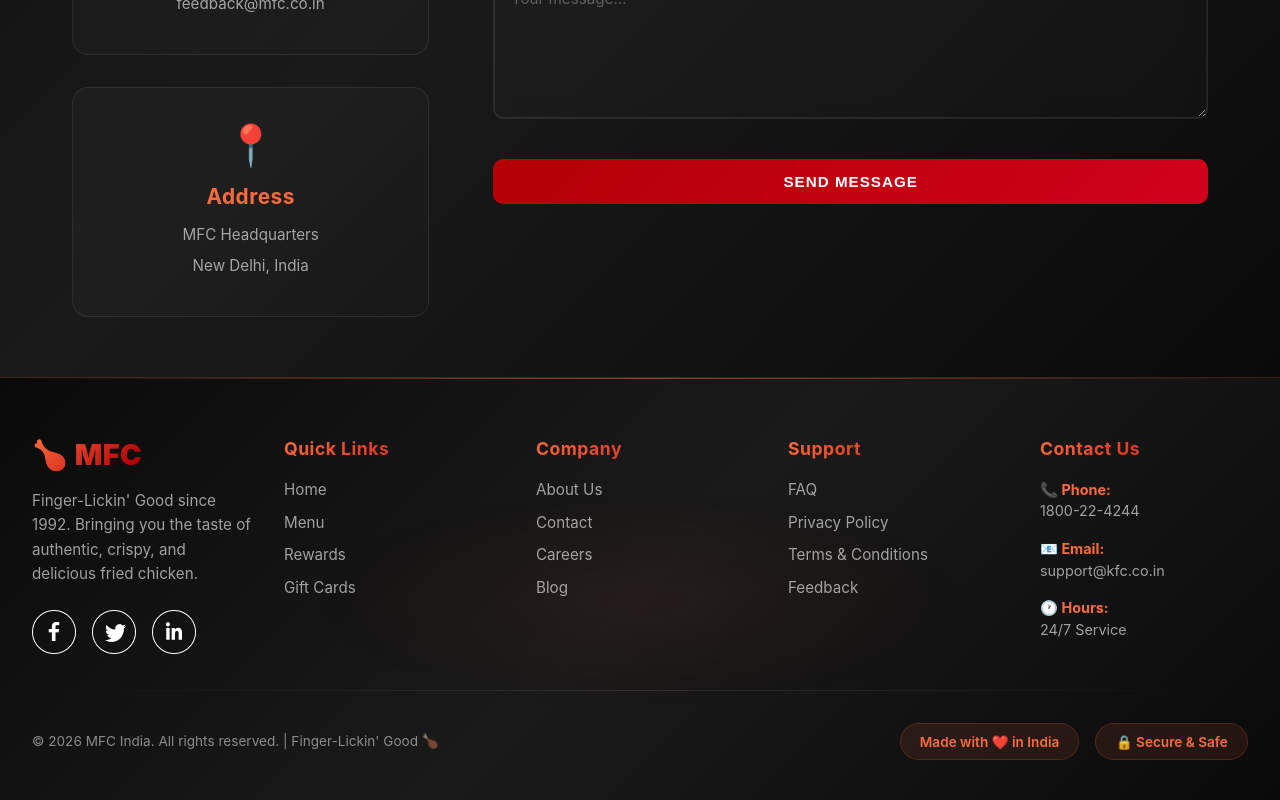
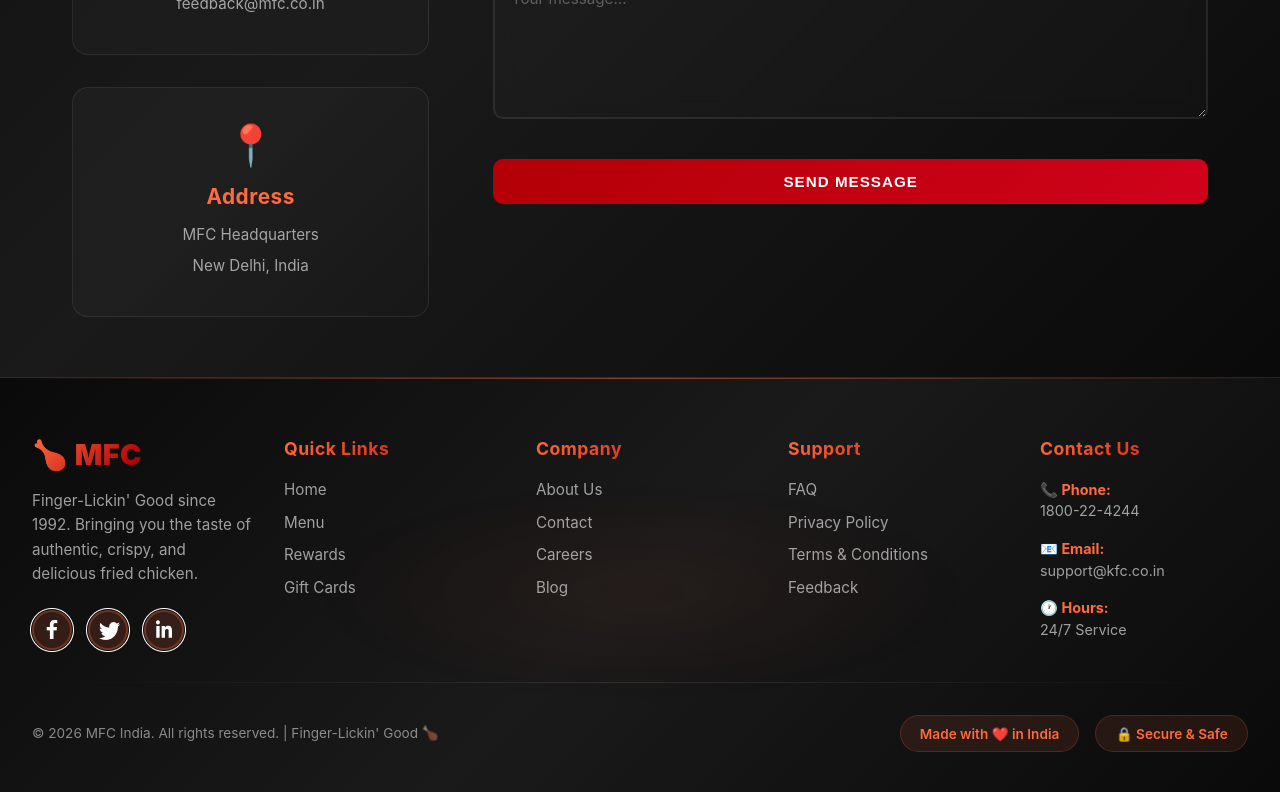
Before and after one commit to ramkolhedev/MFC_Ram, a React (Vite) app: page /contact in a window 1280 px wide. Shown: the part 857-1657 px from the top of the page. Built offline with nearby package versions, Linux system fonts and the light colour scheme; a web font is replaced by a local one.

Commit message:
Update Footer.jsx

```diff
--- a/src/components/Footer.jsx
+++ b/src/components/Footer.jsx
@@ -22,9 +22,9 @@ const Footer = () => {
             </p>
 
             <div className="social-links">
-              <a href="#"><img src={facebook_icon} /></a>
-              <a href="#"><img src={twitter_icon} /></a>
-              <a href="#"><img src={linkedin_icon} /></a>
+              <a href="#" className="social-icon"><img src={facebook_icon} /></a>
+              <a href="#" className="social-icon"><img src={twitter_icon} /></a>
+              <a href="#" className="social-icon"><img src={linkedin_icon} /></a>
             </div>
           </div>
 
```
